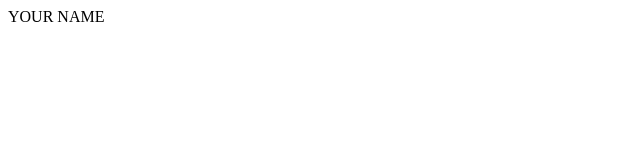
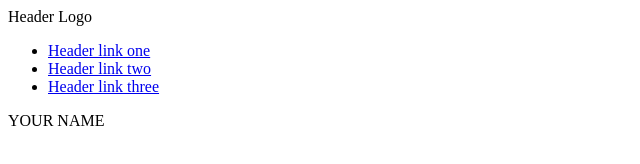
Before and after one commit to henrykanaskie/photoportfolio, a plain HTML site: page index.html in a window 1280 px wide. Shown: the whole page, without its empty margins (0-640 px from the left). Drawn offline with Linux system fonts and the light colour scheme.

Commit message:
add header base containers

```diff
--- a/index.html
+++ b/index.html
@@ -9,6 +9,18 @@
   </head>
   <body>
     <script src="script.js"></script>
+    <div class="headercontainer">
+      <div class="headerlogo">Header Logo</div>
+      <div class="headerlinks">
+        <ul>
+          <li><a href="#">Header link one</a></li>
+          <li><a href="#">Header link two</a></li>
+          <li><a href="#">Header link three</a></li>
+        </ul>
+      </div>
+    </div>
+    <div class="maincontainer"></div>
+    <div class="footer"></div>
     <header>YOUR NAME</header>
     <div class="photo"></div>
     <div class="photo"></div>
```
